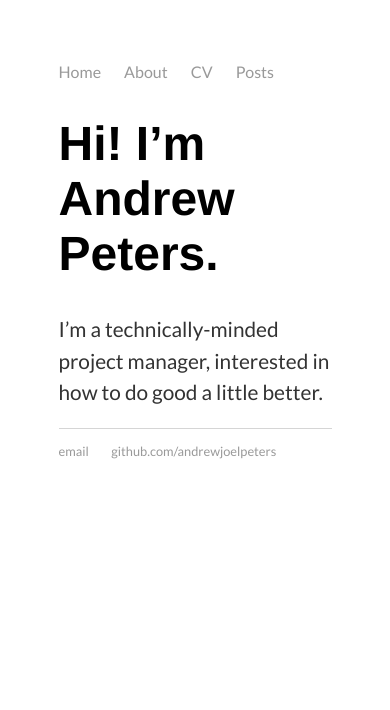
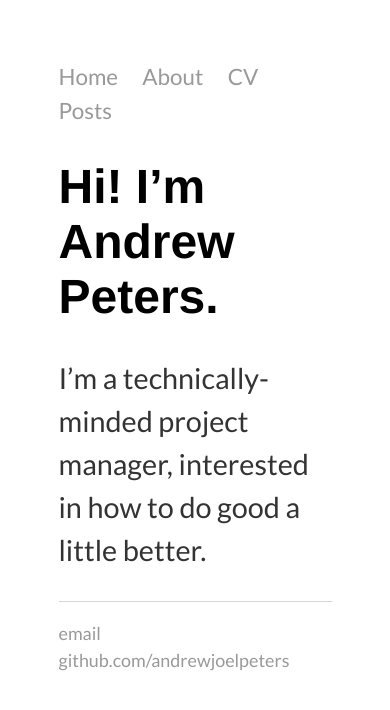
Before and after one commit to andrewjoelpeters/andrewjoelpeters.github.io, a Jekyll site: the page built from index.md, in a window 390 px wide. Shown: the top 710 px of the page. Built offline with Jekyll 4.4.1, drawn with Linux system fonts in a browser that asks for light colours.

Commit message:
make css mobile first
add @media tags to increase screen size for mobile

```diff
--- a/css/main.css
+++ b/css/main.css
@@ -3,7 +3,7 @@ body { margin: 60px auto; width: 70%; }
 a { text-decoration: none; color: #999; }
 a:hover { text-decoration: underline; }
 
-p, ul { font-size: 1.3em; line-height: 1.5em; color: #333; font-family: 'Lato', sans-serif; }
+p, ul { font-size: 1.8em; line-height: 1.5em; color: #333; font-family: 'Lato', sans-serif; }
 
 
 h1, h2, h3, h4 { font-family: 'Helvetica', 'Arial', 'Sans-Serif'; }
@@ -12,7 +12,7 @@ h2 { font-size: 2em; font-weight: 300 }
 h3 { font-size: 2.3em; }
 h4 { font-size: 1.9em; }
 
-nav ul, footer ul { font-size: 1em; padding: 0px; list-style: none; font-weight: 500; }
+nav ul, footer ul { font-size: 1.4em; padding: 0px; list-style: none; font-weight: 500; }
 nav ul li, footer ul li { display: inline; margin-right: 20px; }
 
 footer { border-top: 1px solid #d5d5d5; font-size: .8em; }
@@ -21,3 +21,24 @@ footer { border-top: 1px solid #d5d5d5; font-size: .8em; }
 ul.posts { margin: 20px auto 40px; font-size: 1.5em; }
 ul.posts li { list-style: none}
 ul.posts a {color: #333}
+
+@media (min-width: 600px) {
+    p, ul { font-size: 1.3em; line-height: 1.5em; color: #333; font-family: 'Lato', sans-serif; }
+
+
+    h1, h2, h3, h4 { font-family: 'Helvetica', 'Arial', 'Sans-Serif'; }
+    h1 { font-size: 3em;  }
+    h2 { font-size: 2em; font-weight: 300 }
+    h3 { font-size: 2.3em; }
+    h4 { font-size: 1.9em; }
+
+    nav ul, footer ul { font-size: 1em; padding: 0px; list-style: none; font-weight: 500; }
+    nav ul li, footer ul li { display: inline; margin-right: 20px; }
+
+    footer { border-top: 1px solid #d5d5d5; font-size: .8em; }
+
+    /* Blog */
+    ul.posts { margin: 20px auto 40px; font-size: 1.5em; }
+    ul.posts li { list-style: none}
+    ul.posts a {color: #333}
+}
```
